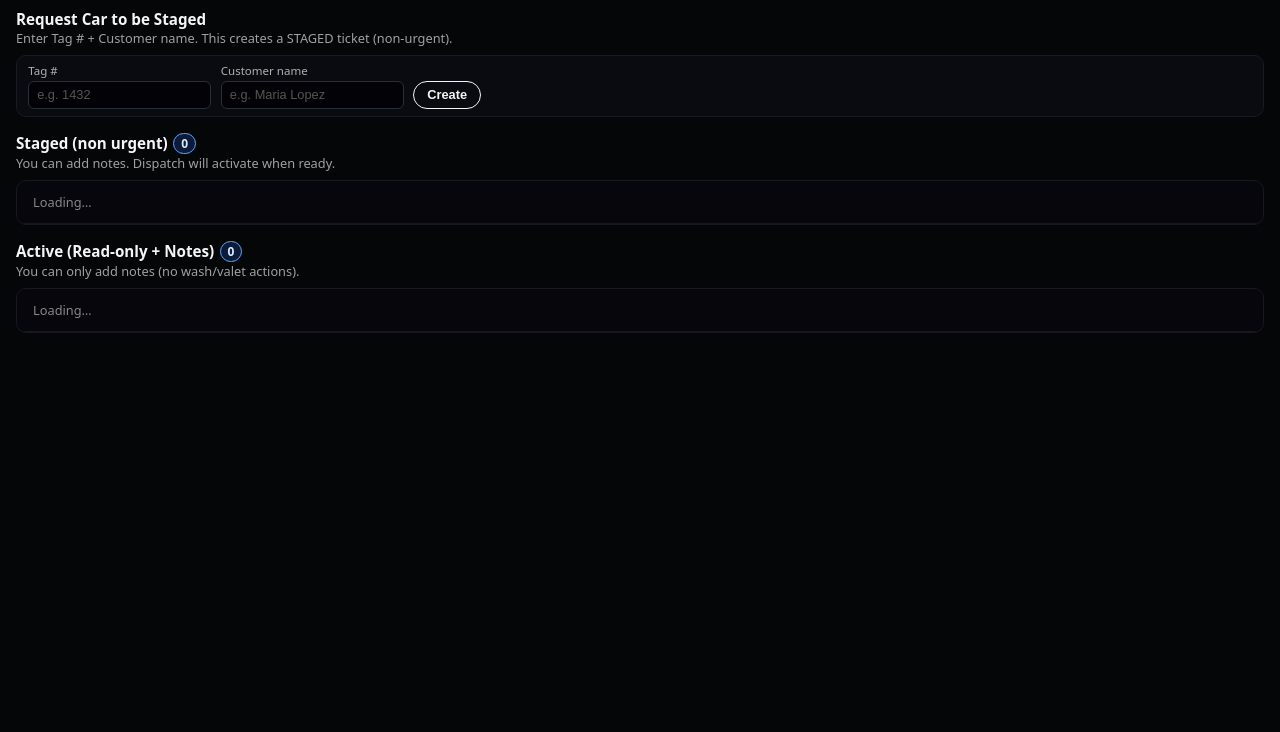
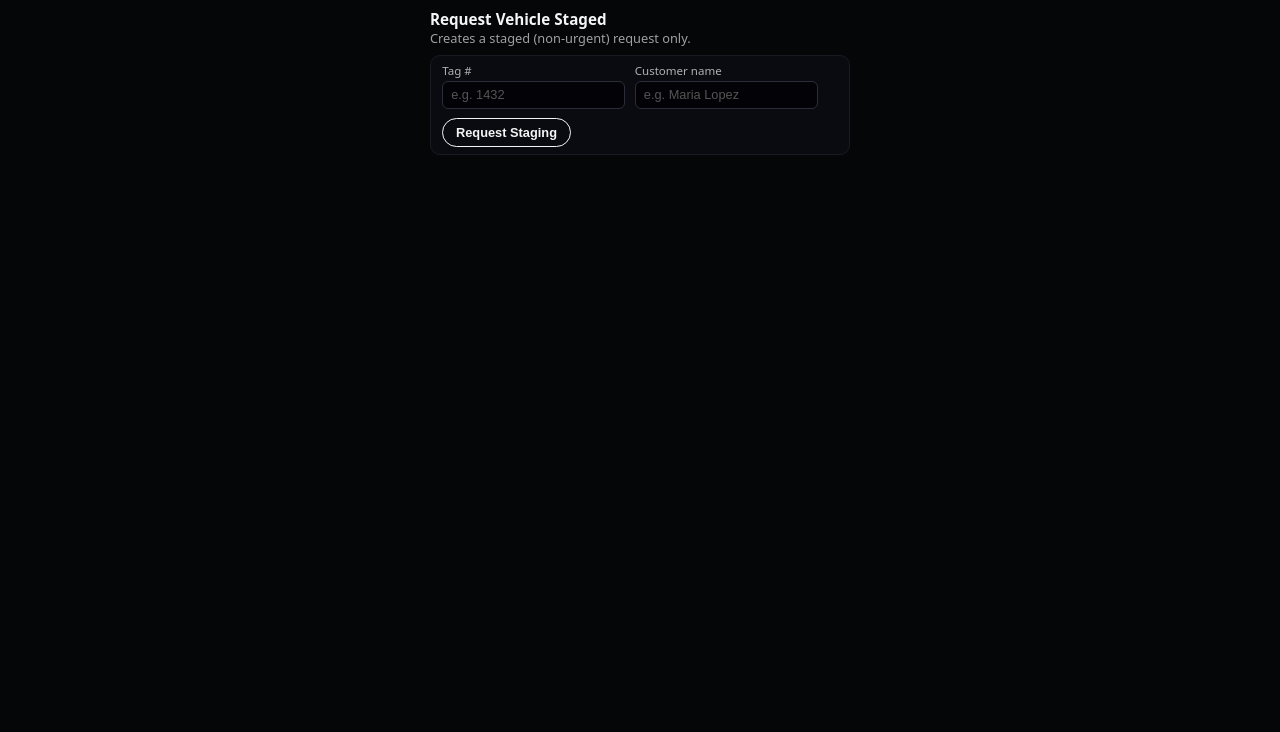
Before and after one commit to imnotsurereally/valet-ops-live, a plain HTML site: page serviceadvisor.html in a window 1280 px wide. Shown: the part 68-800 px from the top of the page. Drawn offline with nearby package versions, Linux system fonts and the light colour scheme.

Commit message:
Update serviceadvisor.html

```diff
--- a/serviceadvisor.html
+++ b/serviceadvisor.html
@@ -9,13 +9,11 @@
 
     <!-- Supabase v1 global -->
     <script src="https://cdn.jsdelivr.net/npm/@supabase/supabase-js@1.35.7/dist/umd/supabase.min.js"></script>
-    <!-- Our app logic -->
+    <!-- App logic -->
     <script type="module" src="app.js"></script>
   </head>
 
   <body class="role-serviceadvisor">
-    <audio id="alert-sound" src="sounds/alert.mp3" preload="auto"></audio>
-
     <div class="app-shell">
       <header class="app-header">
         <img
@@ -25,22 +23,20 @@
         />
         <div class="titles">
           <div class="brand">Optima Dealer Services</div>
-          <div class="subtitle">Service Advisor – Request Staging</div>
+          <div class="subtitle">Service Advisor</div>
         </div>
-
         <div class="header-right">
           <div class="role-pill">Service Advisor</div>
         </div>
       </header>
 
-      <main class="app-main">
-        <!-- New request form (creates STAGED always via app.js role routing) -->
-        <section class="section">
+      <main class="app-main app-main-center">
+        <section class="section" style="max-width:420px;width:100%;">
           <div class="section-header">
             <div>
-              <div class="section-title">Request Car to be Staged</div>
+              <div class="section-title">Request Vehicle Staged</div>
               <div class="section-subtitle">
-                Enter Tag # + Customer name. This creates a STAGED ticket (non-urgent).
+                Creates a staged (non-urgent) request only.
               </div>
             </div>
           </div>
@@ -68,66 +64,12 @@
               />
             </div>
 
-            <!-- keep checkbox hidden for this role (routing forces STAGED anyway) -->
-            <div class="input-group" style="display:none;">
-              <label class="checkbox-label">
-                <input type="checkbox" id="stage-only" checked />
-                Stage only
-              </label>
-            </div>
-
-            <div class="input-group" style="align-self: flex-end">
-              <button type="submit" class="btn btn-primary">Create</button>
+            <div class="input-group" style="align-self:flex-end;">
+              <button type="submit" class="btn btn-primary">
+                Request Staging
+              </button>
             </div>
           </form>
-        </section>
-
-        <!-- Staged list (Service Advisor schema: Tag, Customer, Staged At, Notes) -->
-        <section class="section section-staged">
-          <div class="section-header">
-            <div>
-              <div class="section-title">
-                Staged (non urgent)
-                <span class="section-count" id="count-staged">0</span>
-              </div>
-              <div class="section-subtitle">
-                You can add notes. Dispatch will activate when ready.
-              </div>
-            </div>
-          </div>
-
-          <div class="table-wrapper">
-            <table data-schema="staged">
-              <thead></thead>
-              <tbody id="staged-tbody">
-                <tr><td colspan="4" class="empty">Loading…</td></tr>
-              </tbody>
-            </table>
-          </div>
-        </section>
-
-        <!-- Active list (Limited schema: Tag, Customer, Notes, Master Time) -->
-        <section class="section">
-          <div class="section-header">
-            <div>
-              <div class="section-title">
-                Active (Read-only + Notes)
-                <span class="section-count" id="count-active">0</span>
-              </div>
-              <div class="section-subtitle">
-                You can only add notes (no wash/valet actions).
-              </div>
-            </div>
-          </div>
-
-          <div class="table-wrapper">
-            <table data-schema="active">
-              <thead></thead>
-              <tbody id="active-tbody">
-                <tr><td colspan="4" class="empty">Loading…</td></tr>
-              </tbody>
-            </table>
-          </div>
         </section>
       </main>
     </div>
```
